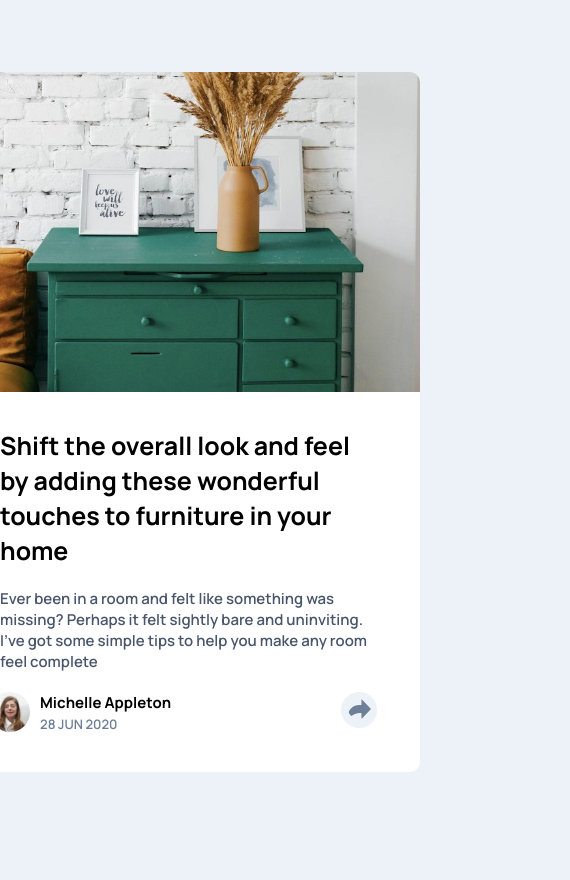
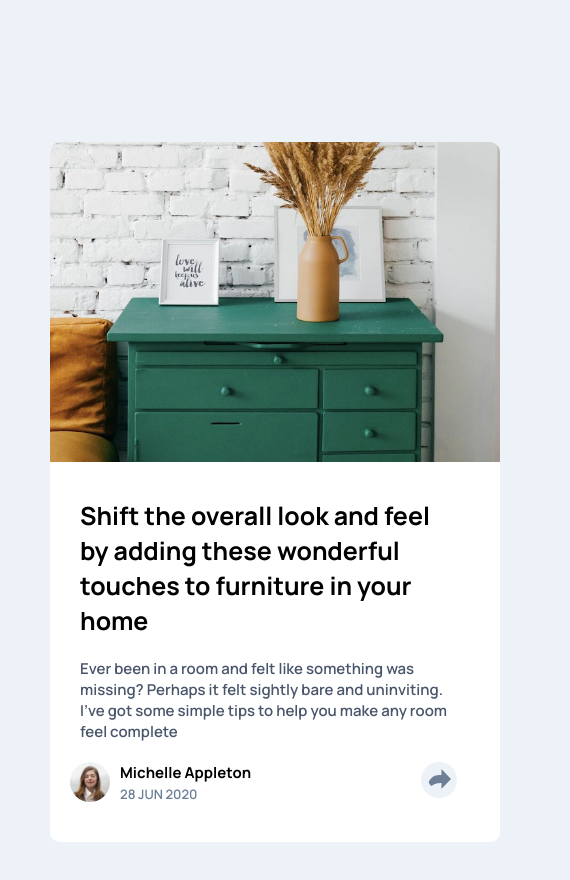
Before and after one commit to mh-mh-mh/article-preview-component, a plain HTML site: page index.html in a window 390 px wide. Shown: the whole page, 570 px wide, since content can reach past the window. Before the commit the page ends 844 px from the top, so only its background shows below. Drawn offline with Linux system fonts and the light colour scheme; a web font is replaced by a local one.

Commit message:
article preview

```diff
--- a/style.css
+++ b/style.css
@@ -98,11 +98,17 @@
     height: 20px;
   }
 
+  @media screen and (max-width: 1000px) {
+    body {
+      padding-right: 50px;
+    }
+  }
+
+
   @media screen and (max-width: 900px) {
     body {
       padding: 50px;
     }
-
 
     main {
       width: 450px;
@@ -128,11 +134,56 @@
     .info {
     padding: 0 170px 0 10px;
   }
+  }
 
+  @media screen and (max-width: 550px) {
+    body {
+      padding-left: 60px;
+      position: relative;
+      margin-top: 70px;
+    }
+
+    main {
+      position: absolute;
+      left: 50px;
+    }
   }
+
 
   @media screen and (max-width: 500px) {
     body {
-      padding: 70px;
+      padding-left: 60px;
+      position: relative;
+    }
+
+    main {
+      position: absolute;
+      left: 50px;
     }
   }
+
+
+  @media screen and (max-width: 400px) {
+    body {
+      padding-left: 60px;
+      position: relative;
+    }
+
+    main {
+      position: absolute;
+      left: 50px;
+    }
+  }
+
+
+  @media screen and (max-width: 300px) {
+    body {
+      padding-left: 60px;
+      position: relative;
+    }
+
+    main {
+      position: absolute;
+      left: 50px;
+    }
+  }
```
